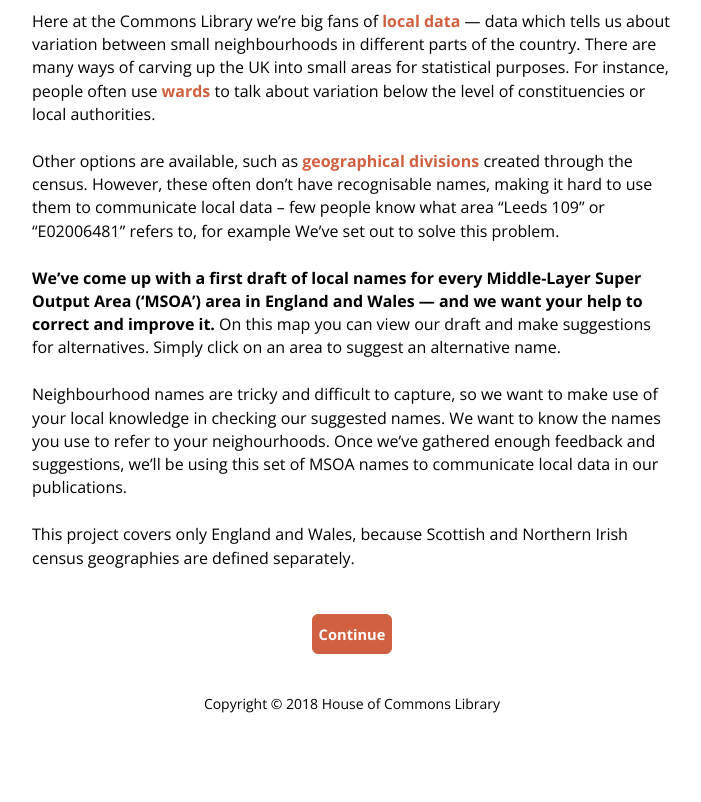
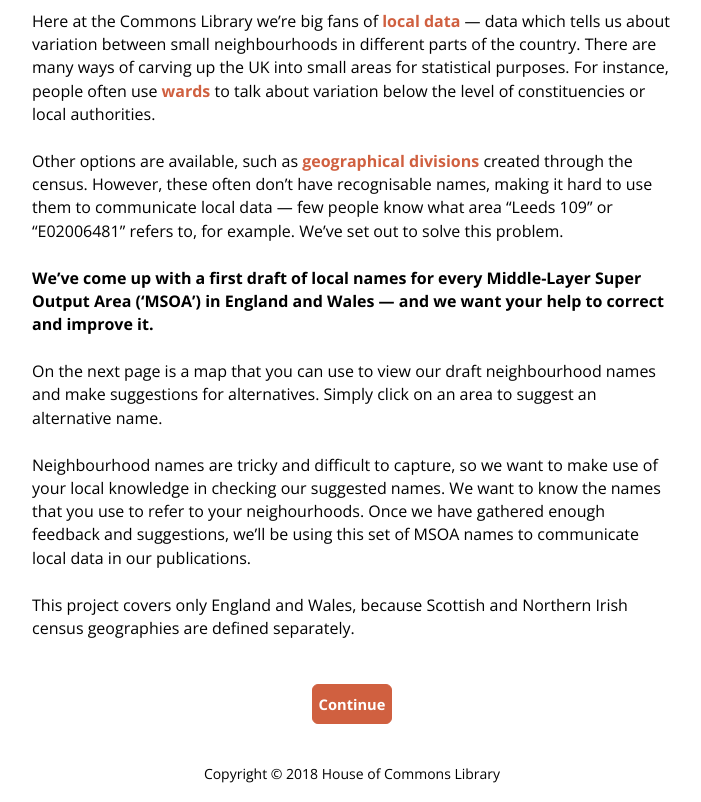
Before and after one commit to ukparliament/visual.parliament.uk-msoanames, a Flask app: page / in a window 1280 px wide. Shown: the part 218-1020 px from the top of the page, without its empty margins (288-989 px from the left). Before the commit the page ends 931 px from the top, so only its background shows below. Run offline with Flask 2, Linux system fonts and the light colour scheme; some libraries are stand-ins or nearby versions.

Commit message:
0.0.8 - Updated landing page text

```diff
--- a/src/map.js
+++ b/src/map.js
@@ -347,7 +347,7 @@ const createFormFactory = (app) => {
     return (properties) => {
 
         const suggestion = "Your suggestion (required)";
-        const reason = "Why you think this would be a good name";
+        const reason = "Why you think this would be a better name";
         const message = "Please note that we cannot accept suggestions for " +
             "boundary changes.";
 
--- a/templates/index.html
+++ b/templates/index.html
@@ -14,9 +14,10 @@
         <div id="column">
             <h1>Help us name your neighbourhood</h1>
             <p>Here at the Commons Library we’re big fans of <a href="https://commonslibrary.parliament.uk/local-data-browse-by-topic/">local data</a> &mdash; data which tells us about variation between small neighbourhoods in different parts of the country. There are many ways of carving up the UK into small areas for statistical purposes. For instance, people often use <a href="https://en.wikipedia.org/wiki/Wards_and_electoral_divisions_of_the_United_Kingdom">wards</a> to talk about variation below the level of constituencies or local authorities.</p>
-            <p>Other options are available, such as <a href="https://www.ons.gov.uk/methodology/geography/ukgeographies/censusgeography">geographical divisions</a> created through the census. However, these often don’t have recognisable names, making it hard to use them to communicate local data – few people know what area &ldquo;Leeds 109&rdquo; or &ldquo;E02006481&rdquo; refers to, for example We’ve set out to solve this problem.</p>
-            <p><b>We’ve come up with a first draft of local names for every Middle-Layer Super Output Area (&lsquo;MSOA&rsquo;) area in England and Wales &mdash; and we want your help to correct and improve it.</b> On this map you can view our draft and make suggestions for alternatives. Simply click on an area to suggest an alternative name.</p>
-            <p>Neighbourhood names are tricky and difficult to capture, so we want to make use of your local knowledge in checking our suggested names. We want to know the names you use to refer to your neighourhoods. Once we’ve gathered enough feedback and suggestions, we’ll be using this set of MSOA names to communicate local data in our publications.</p>
+            <p>Other options are available, such as <a href="https://www.ons.gov.uk/methodology/geography/ukgeographies/censusgeography">geographical divisions</a> created through the census. However, these often don’t have recognisable names, making it hard to use them to communicate local data &mdash; few people know what area &ldquo;Leeds 109&rdquo; or &ldquo;E02006481&rdquo; refers to, for example. We’ve set out to solve this problem.</p>
+            <p><b>We’ve come up with a first draft of local names for every Middle-Layer Super Output Area (&lsquo;MSOA&rsquo;) in England and Wales &mdash; and we want your help to correct and improve it.</b></p>
+            <p>On the next page is a map that you can use to view our draft neighbourhood names and make suggestions for alternatives. Simply click on an area to suggest an alternative name.</p>
+            <p>Neighbourhood names are tricky and difficult to capture, so we want to make use of your local knowledge in checking our suggested names. We want to know the names that you use to refer to your neighourhoods. Once we have gathered enough feedback and suggestions, we’ll be using this set of MSOA names to communicate local data in our publications.</p>
             <p>This project covers only England and Wales, because Scottish and Northern Irish census geographies are defined separately.</p>
             <div class="accept">
                 <form id="acceptform" action="/map" method="GET">
```
Also changed, not shown: static/msoa.bundle.js, 1 other file.
